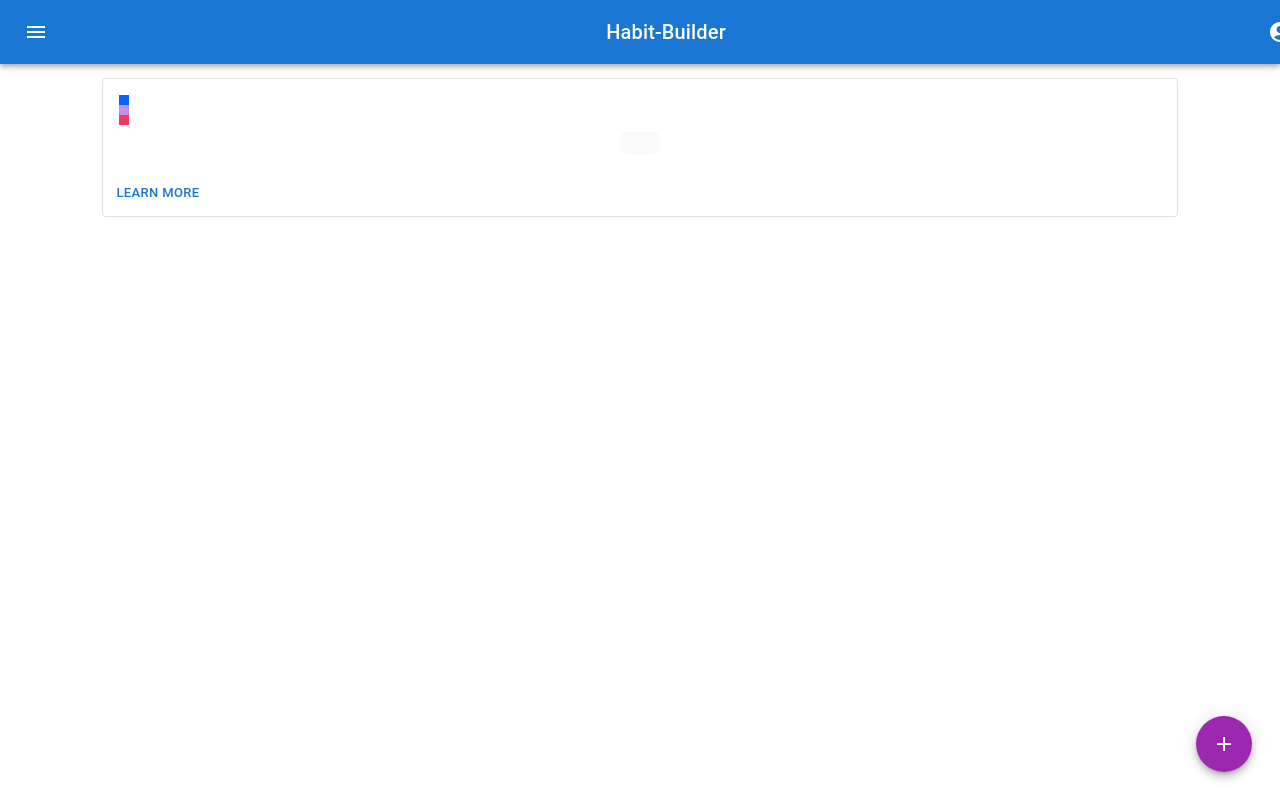
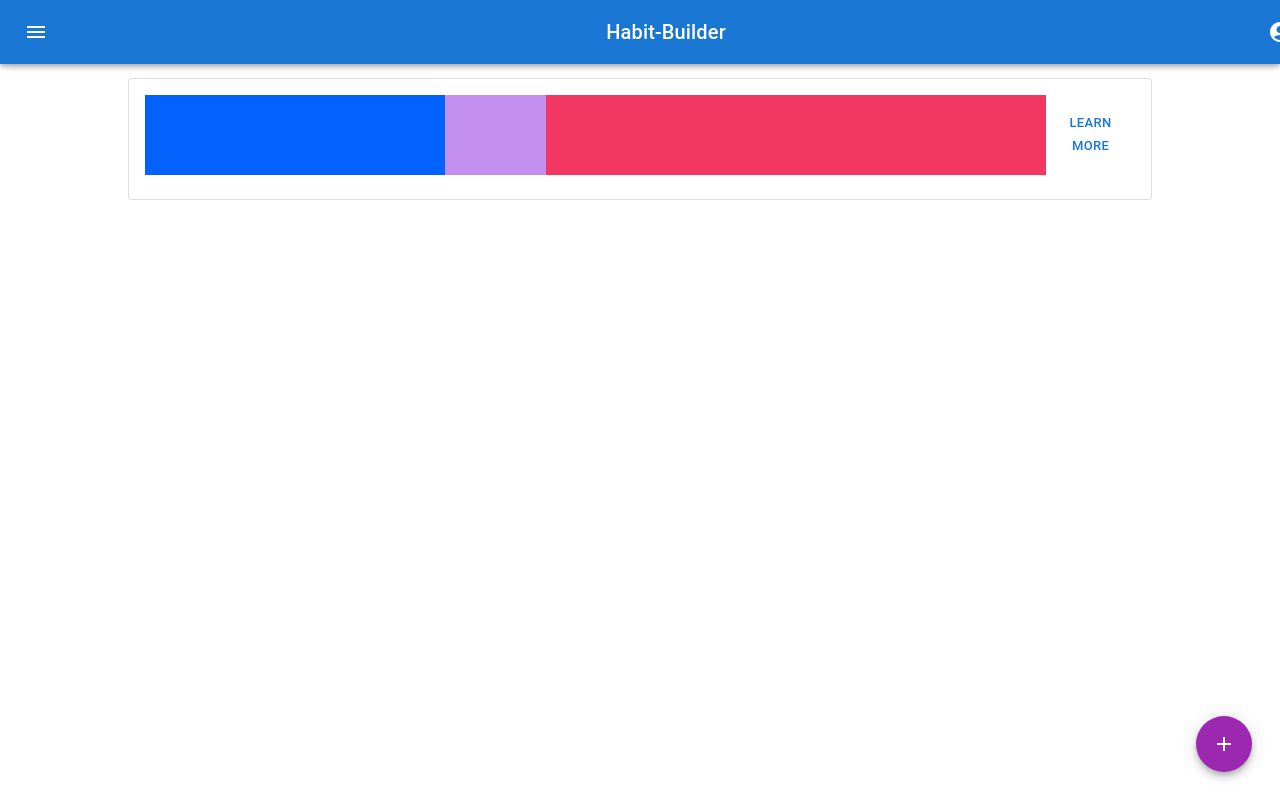
Before and after one commit to samik-p/Habit-Builder, a React (Vite) app in the folder habit-builder/: page / in a window 1280 px wide. Built offline with nearby package versions, Linux system fonts and the light colour scheme.

Commit message:
adding divs in card

```diff
--- a/habit-builder/src/App.css
+++ b/habit-builder/src/App.css
@@ -11,6 +11,7 @@
 
 #content {
   margin-top: 5vh;
+  place-items: center;
 }
 
 #addButton {
--- /dev/null
+++ b/habit-builder/src/components/Card.css
@@ -0,0 +1,3 @@
+.box {
+    display: flex;
+}
--- a/habit-builder/src/components/Card.jsx
+++ b/habit-builder/src/components/Card.jsx
@@ -5,18 +5,19 @@ import CardActions from '@mui/material/CardActions';
 import CardContent from '@mui/material/CardContent';
 import Button from '@mui/material/Button';
 import Typography from '@mui/material/Typography';
+import './Card.css'
 
 
 const card = (
   <React.Fragment>
     <CardContent>
+      <div className="box">
         <Box
           sx={{
             bgcolor: '#0362fc',
-          height: "10px",
-          // marginRight: window.innerWidth * 0.01,
-          // marginLeft: window.innerWidth * 0.01,
-          width: "10px"
+            height: "10vh",
+            width: "30vw"
+
 
           }}
         >
@@ -25,35 +26,33 @@ const card = (
         <Box
           sx={{
             bgcolor: '#c390f0',
-          height: "10px",
-          width: "10px"
+            height: "10vh",
+            width: "10vw"
           }}
         >
         </Box>
         <Box
           sx={{
             bgcolor: '#f23860',
-          height: "10px",
-          width: "10px"
+            height: "10vh",
+            width: "50vw"
 
           }}
         >
 
         </Box>
-      <button>
-
-      </button>
-
-    </CardContent>
         <CardActions>
           <Button size="small">Learn More</Button>
         </CardActions>
+      </div>
+    </CardContent>
+
   </React.Fragment>
 );
 
 export default function OutlinedCard() {
   return (
-    <Box sx={{ minHeight: (window.innerHeight * 0.12), minWidth: (window.innerWidth * 0.50), marginRight: window.innerWidth * 0.01, marginLeft: window.innerWidth * 0.01 }}>
+    <Box sx={{ maxHeight: "15vh", width: "80vw", maxWidth: "1920px" }}>
       <Card variant="outlined">{card}</Card>
     </Box>
   );
```
Lines whose indentation alone changed are shown as unchanged.
